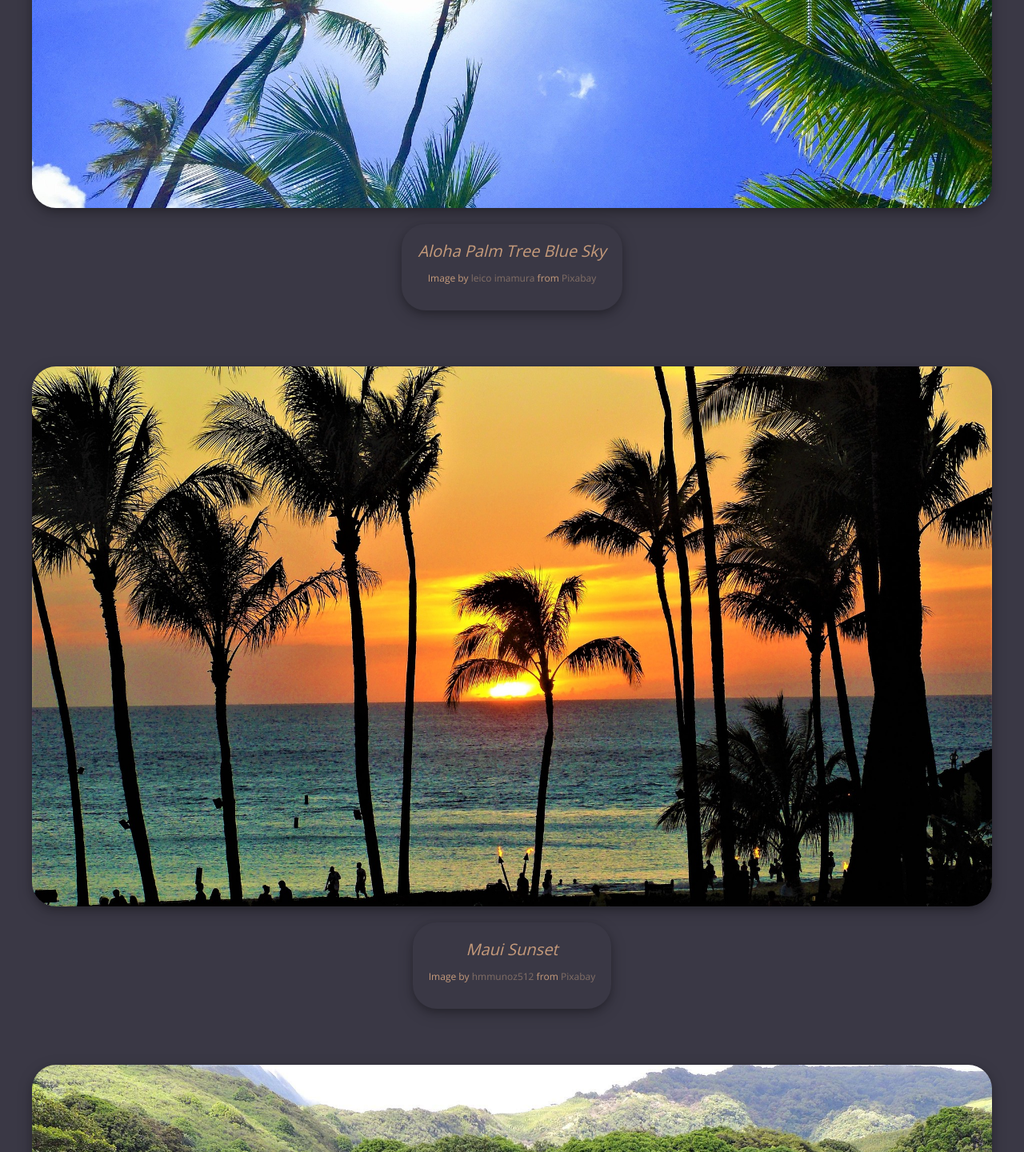
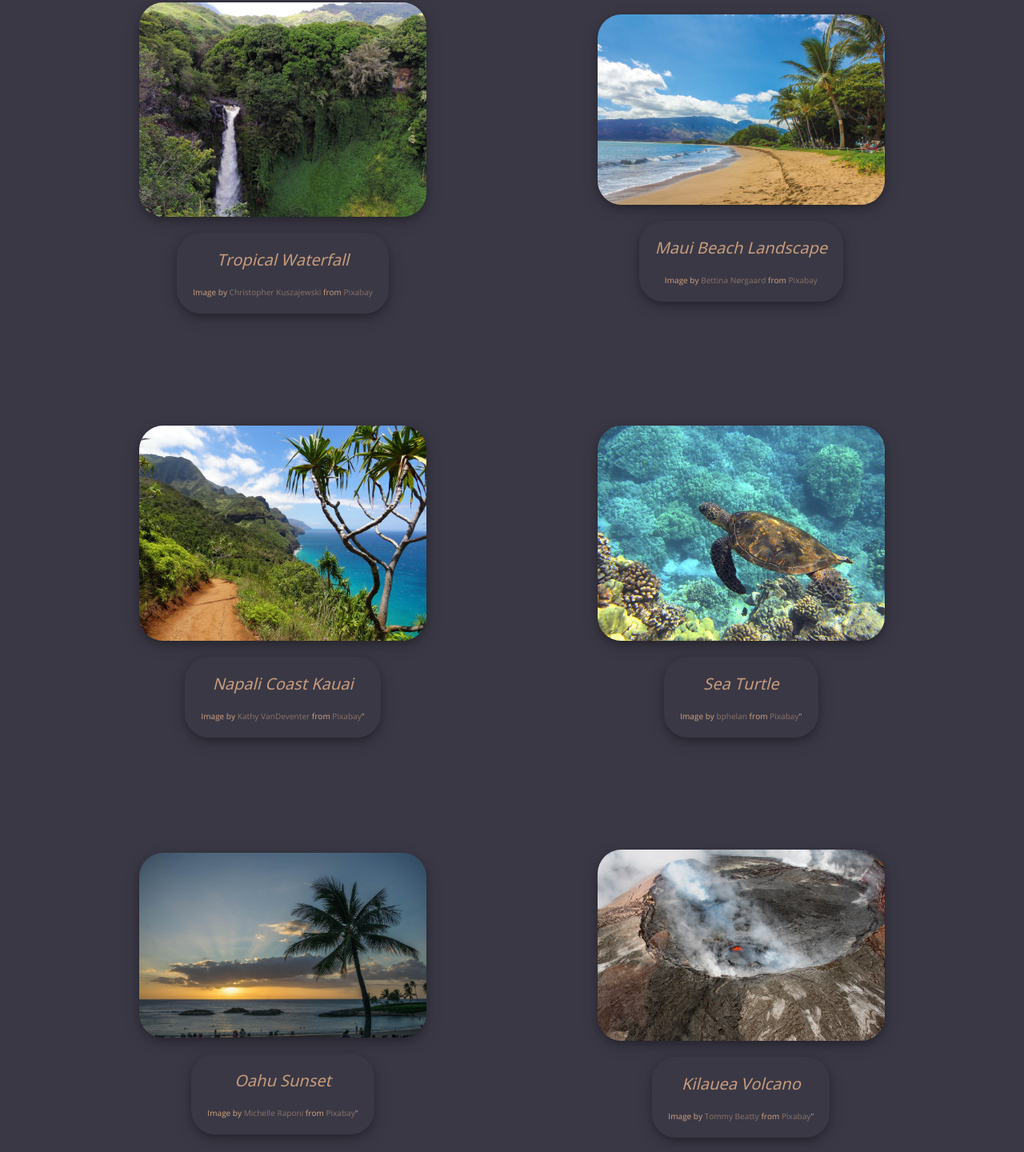
Before and after one commit to CSF2223/imagegallery-kotsaftisdelia, a plain HTML site: page index.html in a window 1280 px wide. Shown: the part 840-2280 px from the top of the page at 80% size. Drawn offline with nearby package versions, Linux system fonts and the light colour scheme.

Commit message:
complete the whole thing

```diff
--- a/index.html
+++ b/index.html
@@ -1,3 +1,4 @@
+<!DOCTYPE html>
 <!DOCTYPE html>
 <html lang="en">
 <head>
@@ -14,70 +15,80 @@
         <h6>Summer 2022</h6>
     </header>
 
-    <section>
+     <section class="gallery">
         <div class ="imageCard">
             <img src="assets/hawaii-2700190_1920.jpg" alt="Aloha Palm Tree Blue Sky" width="300" height="300"></img>
-            <div class = "cardText">
+            <div class = 'cardText'>
             <cite>Aloha Palm Tree Blue Sky</cite>
-                <p> Image by <a href="https://pixabay.com/users/graziebambino-1593455/?utm_source=link-attribution&amp;utm_medium=referral&amp;utm_campaign=image&amp;utm_content=2700190">leico imamura</a>
+            <p>Image by <a href=Image by <a href=Image by <a href="https://pixabay.com/users/graziebambino-1593455/?utm_source=link-attribution&amp;utm_medium=referral&amp;utm_campaign=image&amp;utm_content=2700190">leico imamura</a>
             from <a href="https://pixabay.com/?utm_source=link-attribution&amp;utm_medium=referral&amp;utm_campaign=image&amp;utm_content=2700190">Pixabay</a></p>
-            </div>  <!--Close "cardText" class-->
-        </div>   <!--Close "imageCard" class-->
+            </div>  <!-- Close 'cardText" class -->
+        </div>  <!-- Close 'cardText" class 1 -->
 
-         <div class ="imageCard">
+        <div class = "imageCard">
             <img src="assets/maui-2729958_1920.jpg" alt="Maui Sunset" width="300" height="300"></img>
             <div class = "cardText">
             <cite>Maui Sunset</cite>
-                <p> Image by <a href="https://pixabay.com/users/hmmunoz512-6376382/?utm_source=link-attribution&amp;utm_medium=referral&amp;utm_campaign=image&amp;utm_content=2729958">hmmunoz512</a> from <a href="https://pixabay.com/?utm_source=link-attribution&amp;utm_medium=referral&amp;utm_campaign=image&amp;utm_content=2729958">Pixabay</a></p>
-            </div>  <!--Close "cardText" class-->
-        </div>   <!--Close "imageCard" class-->
+            </p>Image by <a href="https://pixabay.com/users/hmmunoz512-6376382/?utm_source=link-attribution&amp;utm_medium=referral&amp;utm_campaign=image&amp;utm_content=2729958">hmmunoz512</a>
+            from <a href="https://pixabay.com/?utm_source=link-attribution&amp;utm_medium=referral&amp;utm_campaign=image&amp;utm_content=2729958">Pixabay</a>
+            </div>  <!-- Close 'cardText" class -->
+        </div>  <!-- Close 'cardText" class 2 -->
 
-        <div class ="imageCard">
+        <div class = "imageCard">
             <img src="assets/hawaii-410128_1920.jpg" alt="Tropical Waterfall" width="300" height="300"></img>
             <div class = "cardText">
             <cite>Tropical Waterfall</cite>
-                <p> Image by <a href="https://pixabay.com/users/kuszapro-369349/?utm_source=link-attribution&amp;utm_medium=referral&amp;utm_campaign=image&amp;utm_content=410128">Christopher Kuszajewski</a> from <a href="https://pixabay.com/?utm_source=link-attribution&amp;utm_medium=referral&amp;utm_campaign=image&amp;utm_content=410128">Pixabay</a></p>
-            </div>  <!--Close "cardText" class-->
-        </div>   <!--Close "imageCard" class-->
+            </p>Image by <a href="https://pixabay.com/users/kuszapro-369349/?utm_source=link-attribution&amp;utm_medium=referral&amp;utm_campaign=image&amp;utm_content=410128">Christopher Kuszajewski</a> from <a href="https://pixabay.com/?utm_source=link-attribution&amp;utm_medium=referral&amp;utm_campaign=image&amp;utm_content=410128">Pixabay</a>
+            </div>  <!-- Close 'cardText" class -->
+        </div>  <!-- Close 'cardText" class 3 -->
 
-        <div class ="imageCard">
-            <img src="assets/napali-coast-91676_1920.jpg" alt="Maui Beach Landscape" width="300" height="300"></img>
+             <div class = "imageCard">
+            <img src="assets/beach-1630540_1920.jpg" alt="Maui Beach Landscape" width="300" height="300"></img>
             <div class = "cardText">
             <cite>Maui Beach Landscape</cite>
-                <p> Image by <a href="https://pixabay.com/users/kdvandeventer-25979/?utm_source=link-attribution&amp;utm_medium=referral&amp;utm_campaign=image&amp;utm_content=91676">Kathy VanDeventer</a> from <a href="https://pixabay.com/?utm_source=link-attribution&amp;utm_medium=referral&amp;utm_campaign=image&amp;utm_content=91676">Pixabay</a></p>
-            </div>  <!--Close "cardText" class-->
-        </div>   <!--Close "imageCard" class-->
+            </p>Image by <a href="https://pixabay.com/users/bkd-1006949/?utm_source=link-attribution&amp;utm_medium=referral&amp;utm_campaign=image&amp;utm_content=1630540">Bettina Nørgaard</a> from <a href="https://pixabay.com/?utm_source=link-attribution&amp;utm_medium=referral&amp;utm_campaign=image&amp;utm_content=1630540">Pixabay</a>
+            </div>  <!-- Close 'cardText" class -->
+        </div>  <!-- Close 'cardText" class 4 -->
 
-         <div class ="imageCard">
+   <div class = "imageCard">
+            <img src="assets/napali-coast-91676_1920.jpg" alt="Napali Coast Kauai" width="300" height="300"></img>
+            <div class = "cardText">
+            <cite>Napali Coast Kauai</cite>
+            </p>Image by <a href="https://pixabay.com/users/kdvandeventer-25979/?utm_source=link-attribution&amp;utm_medium=referral&amp;utm_campaign=image&amp;utm_content=91676">Kathy VanDeventer</a> from <a href="https://pixabay.com/?utm_source=link-attribution&amp;utm_medium=referral&amp;utm_campaign=image&amp;utm_content=91676">Pixabay</a>"
+            </div>  <!-- Close 'cardText" class -->
+        </div>  <!-- Close 'cardText" class 5 -->
+
+    <div class = "imageCard">
             <img src="assets/sea-turtle-547162_1920.jpg" alt="Sea Turtle" width="300" height="300"></img>
             <div class = "cardText">
             <cite>Sea Turtle</cite>
-                <p> Image by <a href="https://pixabay.com/users/bphelan-610972/?utm_source=link-attribution&amp;utm_medium=referral&amp;utm_campaign=image&amp;utm_content=547162">bphelan</a> from <a href="https://pixabay.com/?utm_source=link-attribution&amp;utm_medium=referral&amp;utm_campaign=image&amp;utm_content=547162">Pixabay</a></p>
-            </div>  <!--Close "cardText" class-->
-        </div>   <!--Close "imageCard" class-->
+            </p>Image by <a href="https://pixabay.com/users/bphelan-610972/?utm_source=link-attribution&amp;utm_medium=referral&amp;utm_campaign=image&amp;utm_content=547162">bphelan</a> from <a href="https://pixabay.com/?utm_source=link-attribution&amp;utm_medium=referral&amp;utm_campaign=image&amp;utm_content=547162">Pixabay</a>"
+            </div>  <!-- Close 'cardText" class -->
+        </div>  <!-- Close 'cardText" class 6 -->
 
-         <div class ="imageCard">
+    <div class = "imageCard">
             <img src="assets/sunset-1034525_1920.jpg" alt="Oahu Sunset" width="300" height="300"></img>
             <div class = "cardText">
             <cite>Oahu Sunset</cite>
-                <p> Image by <a href="https://pixabay.com/users/michelle_raponi-165491/?utm_source=link-attribution&amp;utm_medium=referral&amp;utm_campaign=image&amp;utm_content=1034525">Michelle Raponi</a> from <a href="https://pixabay.com/?utm_source=link-attribution&amp;utm_medium=referral&amp;utm_campaign=image&amp;utm_content=1034525">Pixabay</a></p>
-            </div>  <!--Close "cardText" class-->
-        </div>   <!--Close "imageCard" class-->
+            </p>Image by <a href="https://pixabay.com/users/michelle_raponi-165491/?utm_source=link-attribution&amp;utm_medium=referral&amp;utm_campaign=image&amp;utm_content=1034525">Michelle Raponi</a> from <a href="https://pixabay.com/?utm_source=link-attribution&amp;utm_medium=referral&amp;utm_campaign=image&amp;utm_content=1034525">Pixabay</a>"
+            </div>  <!-- Close 'cardText" class -->
+        </div>  <!-- Close 'cardText" class 7 -->
 
-        <div class ="imageCard">
+        <div class = "imageCard">
             <img src="assets/kilauea-3088675_1920.jpg" alt="Kilauea Volcano" width="300" height="300"></img>
             <div class = "cardText">
             <cite>Kilauea Volcano</cite>
-                <p> Image by <a href="https://pixabay.com/users/tommygbeatty-6864859/?utm_source=link-attribution&amp;utm_medium=referral&amp;utm_campaign=image&amp;utm_content=3088675">Tommy Beatty</a> from <a href="https://pixabay.com/?utm_source=link-attribution&amp;utm_medium=referral&amp;utm_campaign=image&amp;utm_content=3088675">Pixabay</a></p>
-            </div>  <!--Close "cardText" class-->
-        </div>   <!--Close "imageCard" class-->
+            </p>Image by <a href="https://pixabay.com/users/tommygbeatty-6864859/?utm_source=link-attribution&amp;utm_medium=referral&amp;utm_campaign=image&amp;utm_content=3088675">Tommy Beatty</a> from <a href="https://pixabay.com/?utm_source=link-attribution&amp;utm_medium=referral&amp;utm_campaign=image&amp;utm_content=3088675">Pixabay</a>"
+            </div>  <!-- Close 'cardText" class -->
+        </div>  <!-- Close 'cardText" class 8 -->
 
-         <div class ="imageCard">
+     <div class = "imageCard">
             <img src="assets/aloha-305857_1920.jpg" alt="Aloha" width="300" height="300"></img>
             <div class = "cardText">
             <cite>Aloha</cite>
-                <p> Image by <a href="https://pixabay.com/users/bibianagonzalez-209869/?utm_source=link-attribution&amp;utm_medium=referral&amp;utm_campaign=image&amp;utm_content=305857">bibianagonzalez</a> from <a href="https://pixabay.com/?utm_source=link-attribution&amp;utm_medium=referral&amp;utm_campaign=image&amp;utm_content=305857">Pixabay</a></p>
-            </div>  <!--Close "cardText" class-->
-        </div>   <!--Close "imageCard" class-->
+            </p>Image by <a href="https://pixabay.com/users/bibianagonzalez-209869/?utm_source=link-attribution&amp;utm_medium=referral&amp;utm_campaign=image&amp;utm_content=305857">bibianagonzalez</a> from <a href="https://pixabay.com/?utm_source=link-attribution&amp;utm_medium=referral&amp;utm_campaign=image&amp;utm_content=305857">Pixabay</a>"
+            </div>  <!-- Close 'cardText" class -->
+        </div>  <!-- Close 'cardText" class 9 -->
+    </section>
 </body>
 </html>
--- a/style.css
+++ b/style.css
@@ -10,7 +10,7 @@ tertiary color: 826F66
     selector {property: value:}
 */
 
-@import url('https://fonts.googleapis.com/css2?family=Open+Sans:wght@300;400;600;700&display=swap');
+@import url('https://fonts.googleapis.com/css2?family=Open+Sans :wght@450');
 
 html {
     font-size: 62.5%;
@@ -26,14 +26,15 @@ header {
     padding: 0.5rem;
     box-shadow: 4px 4px 5px rgba(0, 0, 0, 0.4);
     text-transform: uppercase;
-    font-size: 1.1rem;
+
 }
 
 body {
    background-color: #3A3845;
-    color:  #F7CCAC;
+   color: #F7CCAC;
    font-family: 'Open Sans', sans-serif;
     margin: 0;
+
 }
 
 cite {
@@ -41,12 +42,12 @@ cite {
 }
 
 p {
-    font-size: 1.2rem;
+    font-size: 2rem;
 }
 
-.imageCard {
+.imageCard   {
     display: flex;
-    flex-direction:column;
+    flex-direction: column;
     justify-content: center;
     align-items: center;
     margin: 7rem 4rem;
@@ -59,6 +60,7 @@ p {
     box-shadow: 0 4px 8px 0 rgba(0, 0, 0, 0.2), 0 6px 20px 0 rgba(0, 0, 0, 0.19);
 }
 
+
 .imageCard a {
     text-decoration: none;
     color: #826F66;
@@ -66,16 +68,17 @@ p {
 
 .cardText {
     color: #C69B7B;
-    background: transparent;
     text-align: center;
-    font-size: 1.8rem;
     padding: 2rem;
     border-radius: 30px;
     margin-top: 2rem;
     box-shadow: 0 4px 8px 0 rgba(0, 0, 0, 0.2), 0 6px 20px 0 rgba(0, 0, 0, 0.19);
 }
 
-@media (min-width: 768px){
+@media (min-width: 768px) {
+    header {
+        font-size: 1.6rem;
+    }
 
     .gallery {
      display: flex;
@@ -83,8 +86,7 @@ p {
      justify-content: space-evenly;
      flex-wrap: wrap;
     }
-
-.imagecard {
+    .imageCard {
         max-width: 28%;
     }
 }
```
Lines whose indentation alone changed are shown as unchanged.
